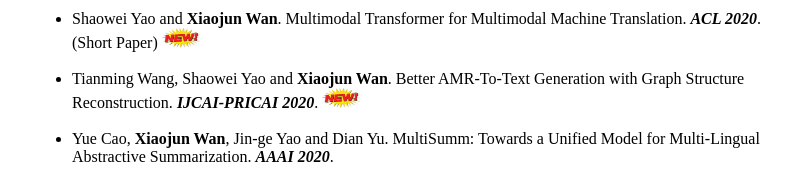
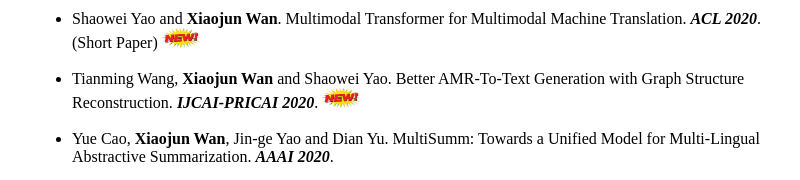
Before and after one commit to wanxiaojun/wanxiaojun.github.io, a plain HTML site: page publications.htm in a window 1280 px wide. Shown: the part 482-662 px from the top of the page, without its empty margins (268-1068 px from the left). Drawn offline with Linux system fonts and the light colour scheme.

Commit message:
Update publications.htm

```diff
--- a/publications.htm
+++ b/publications.htm
@@ -42,7 +42,7 @@
 	  <li> Shaowei Yao, Tianming Wang and <b>Xiaojun Wan</b>. Heterogeneous Graph Transformer for Graph-to-Sequence Learning. <i><b>ACL 2020</b></i>. (Long Paper) <img src="./new.jpg" width="40" height="20"> <br><br></li>
 	  <li> Yuanyuan Zhao, Weiwei Sun, Junjie Cao and <b>Xiaojun Wan</b>. Semantic Parsing for English as a Second Language. <i><b>ACL 2020</b></i>. (Long Paper) <img src="./new.jpg" width="40" height="20"> <br><br></li>
 	  <li> Shaowei Yao and <b>Xiaojun Wan</b>. Multimodal Transformer for Multimodal Machine Translation. <i><b>ACL 2020</b></i>. (Short Paper) <img src="./new.jpg" width="40" height="20"> <br><br></li>
-	  <li> Tianming Wang, Shaowei Yao and <b>Xiaojun Wan</b>. Better AMR-To-Text Generation with Graph Structure Reconstruction. <i><b>IJCAI-PRICAI 2020</b></i>. <img src="./new.jpg" width="40" height="20"> <br><br></li>
+	  <li> Tianming Wang, <b>Xiaojun Wan</b> and Shaowei Yao. Better AMR-To-Text Generation with Graph Structure Reconstruction. <i><b>IJCAI-PRICAI 2020</b></i>. <img src="./new.jpg" width="40" height="20"> <br><br></li>
       <li> Yue Cao, <b>Xiaojun Wan</b>, Jin-ge Yao and Dian Yu. MultiSumm: Towards a Unified Model for Multi-Lingual Abstractive Summarization. <i><b>AAAI 2020</b></i>.  <br><br></li>
       <li> Hanqi Jin, Tianming Wang and <b>Xiaojun Wan</b>. SemSUM: Semantic Dependency Guided Neural Abstractive Summarization. <i><b>AAAI 2020</b></i>. <br><br></li>
       <li> Zilong Wang, Zhaohong Wan and <b>Xiaojun Wan</b>. TransModality: An End2End Fusion Method with Transformer for Multimodal Sentiment Analysis. <i><b>TheWebConf 2020</b></i>. (Short Oral Paper) <br><br></li>
```
